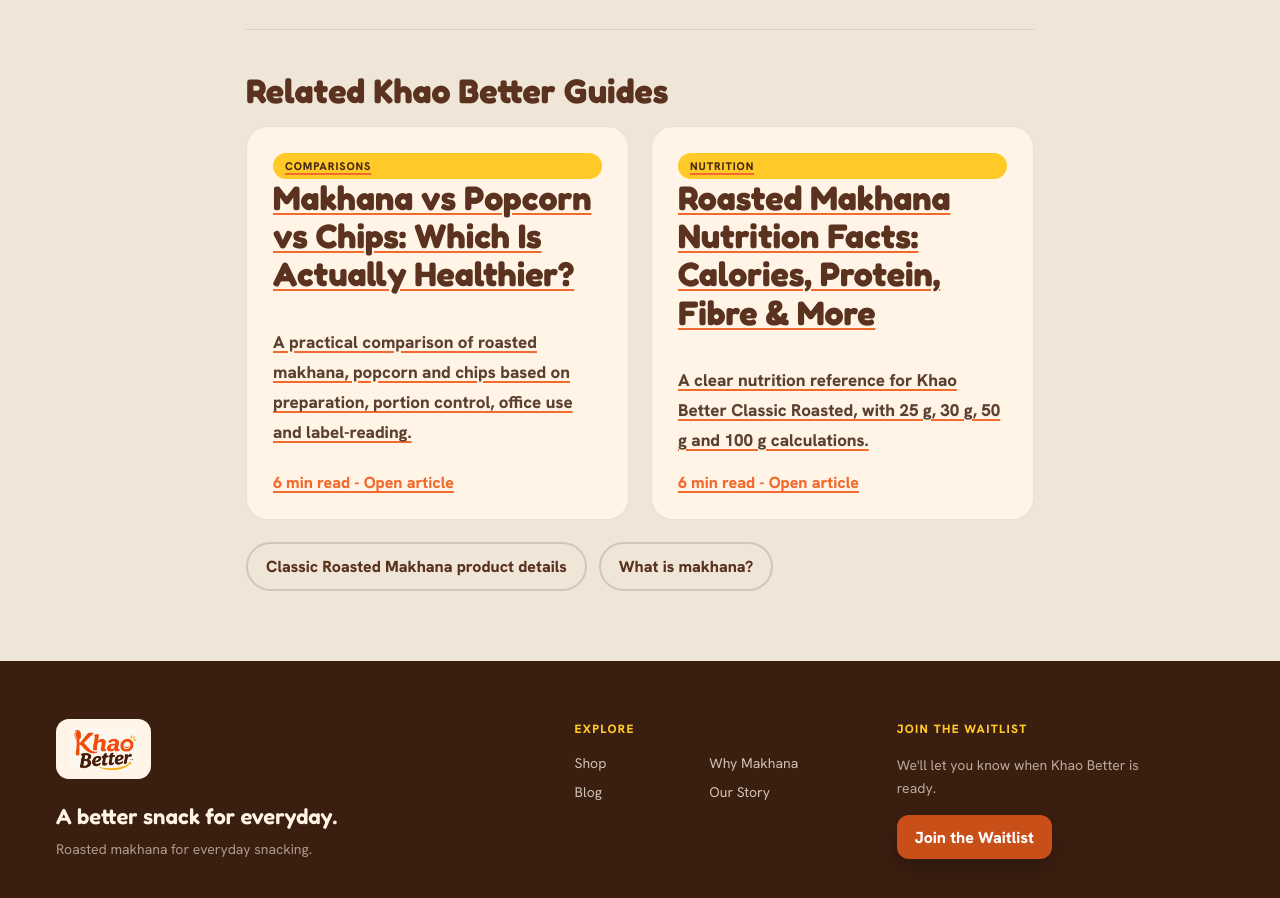
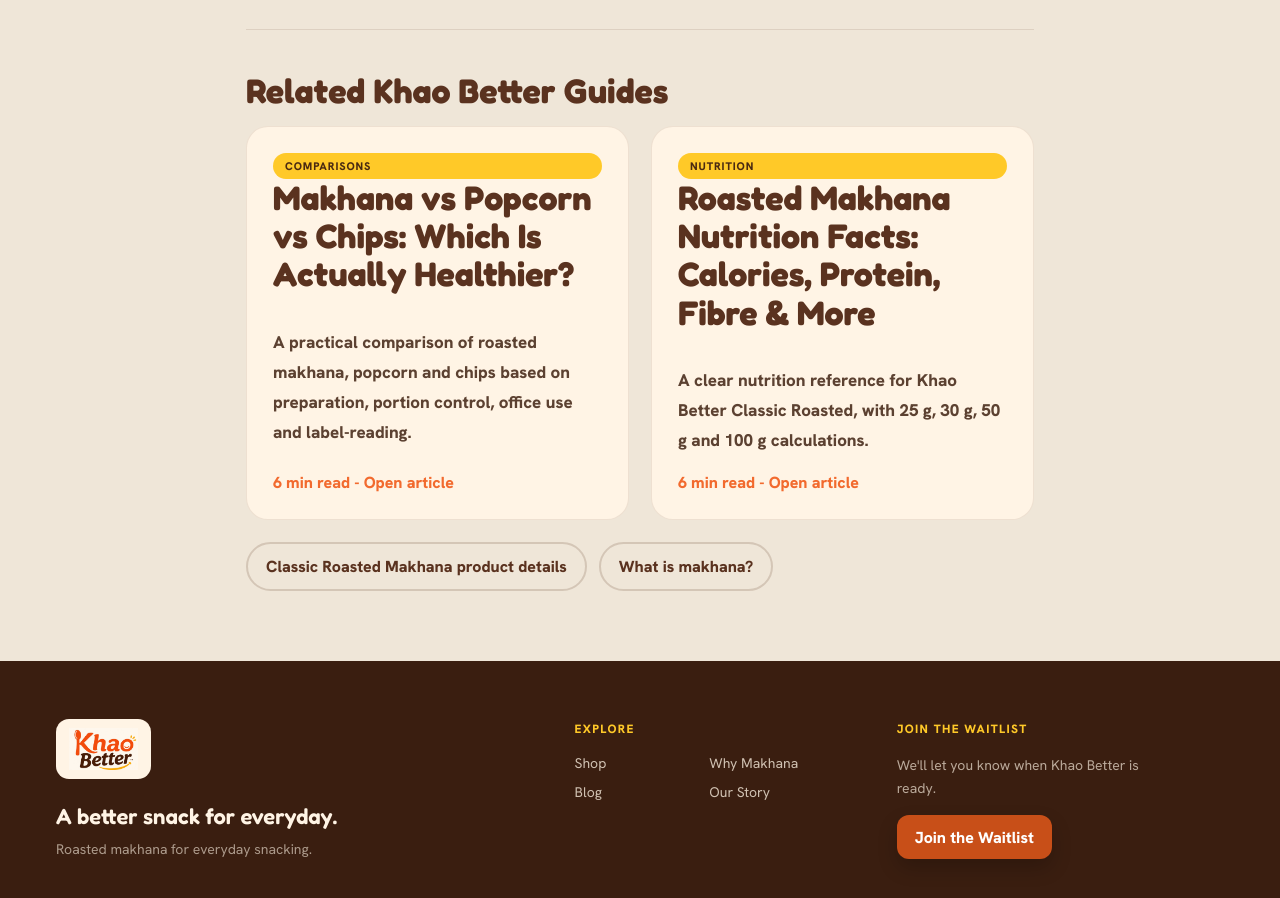
Before and after one commit to JaiSharma1710/Makhana_ecommerce, a Next.js app: page /blog/makhana-weight-loss in a window 1280 px wide. Shown: the part 5880-6778 px from the top of the page. Built offline with nearby package versions, Linux system fonts and the light colour scheme.

Commit message:
debugging

```diff
--- a/app/globals.css
+++ b/app/globals.css
@@ -375,6 +375,7 @@
 .article-body h3 { margin: 0 0 8px; color: #5A321F; font-size: 20px; }
 .article-body p { color: #5c4131; font-size: 17px; line-height: 1.78; }
 .article-body a { color: #F26A2E; font-weight: 800; text-decoration: underline; text-decoration-thickness: 2px; text-underline-offset: 3px; }
+.article-body .article-card { text-decoration: none; }
 .key-takeaway { margin: 24px 0; background: #FFF4E5; border: 1px solid rgba(90,50,31,.12); border-left: 6px solid #F26A2E; border-radius: 18px; padding: 22px; }
 .key-takeaway strong { color: #F26A2E; text-transform: uppercase; letter-spacing: .08em; font-size: 12px; }
 .key-takeaway p { margin: 8px 0 0; }
```
